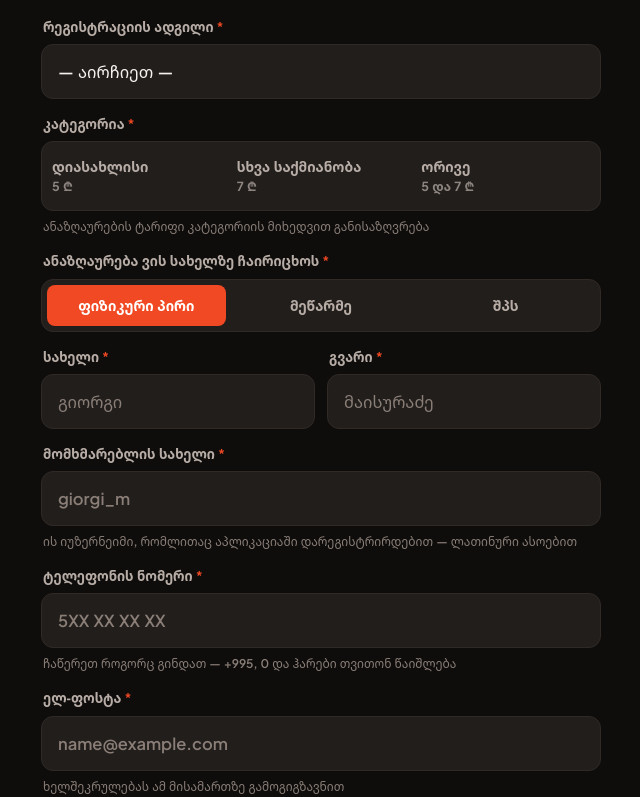
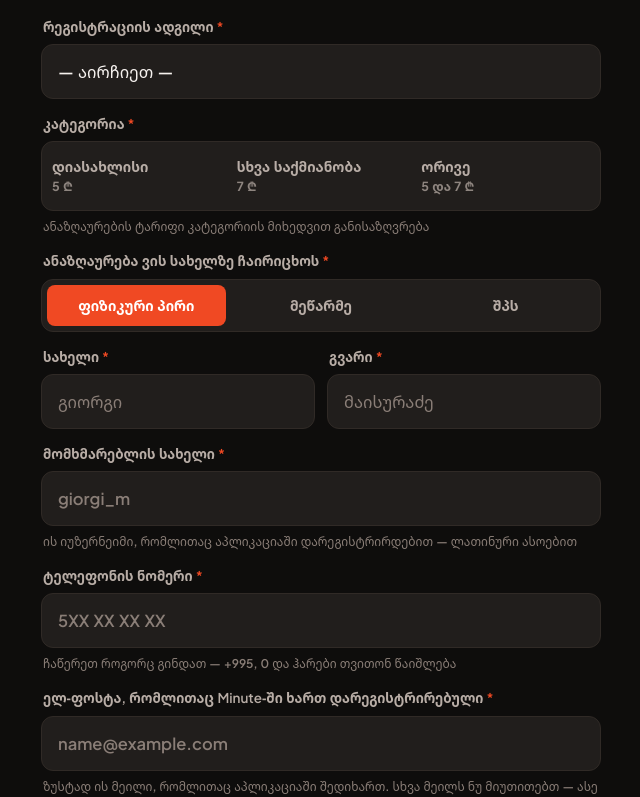
Before and after one commit to Synexiageo/Synexia-Admin, a plain HTML site: page minute.html in a window 1280 px wide. Shown: the part 150-947 px from the top of the page, without its empty margins (319-959 px from the left). Drawn offline with Linux system fonts and the light colour scheme; no server answers.

Commit message:
Ask for the email people use in the app, not any email
The hint said the contract would be emailed there, so people gave a
personal address instead of the one their Shift or Minute account uses.

Co-Authored-By: Claude Opus 5.5 <noreply@anthropic.com>

```diff
--- a/minute.html
+++ b/minute.html
@@ -269,10 +269,10 @@ button:disabled{opacity:.55; cursor:default; box-shadow:none;}
       </div>
 
       <div class="f">
-        <label for="email">ელ-ფოსტა<span class="req">*</span></label>
+        <label for="email">ელ-ფოსტა, რომლითაც Minute-ში ხართ დარეგისტრირებული<span class="req">*</span></label>
         <input type="email" id="email" placeholder="name@example.com" autocomplete="off"
                autocapitalize="off" spellcheck="false">
-        <span class="hint">ხელშეკრულებას ამ მისამართზე გამოგიგზავნით</span>
+        <span class="hint">ზუსტად ის მეილი, რომლითაც აპლიკაციაში შედიხართ. სხვა მეილს ნუ მიუთითებთ — ასე ვერ გიპოვით</span>
       </div>
 
       <div class="f">
```
Also changed, not shown: anketa.html (+3 -2 lines).
